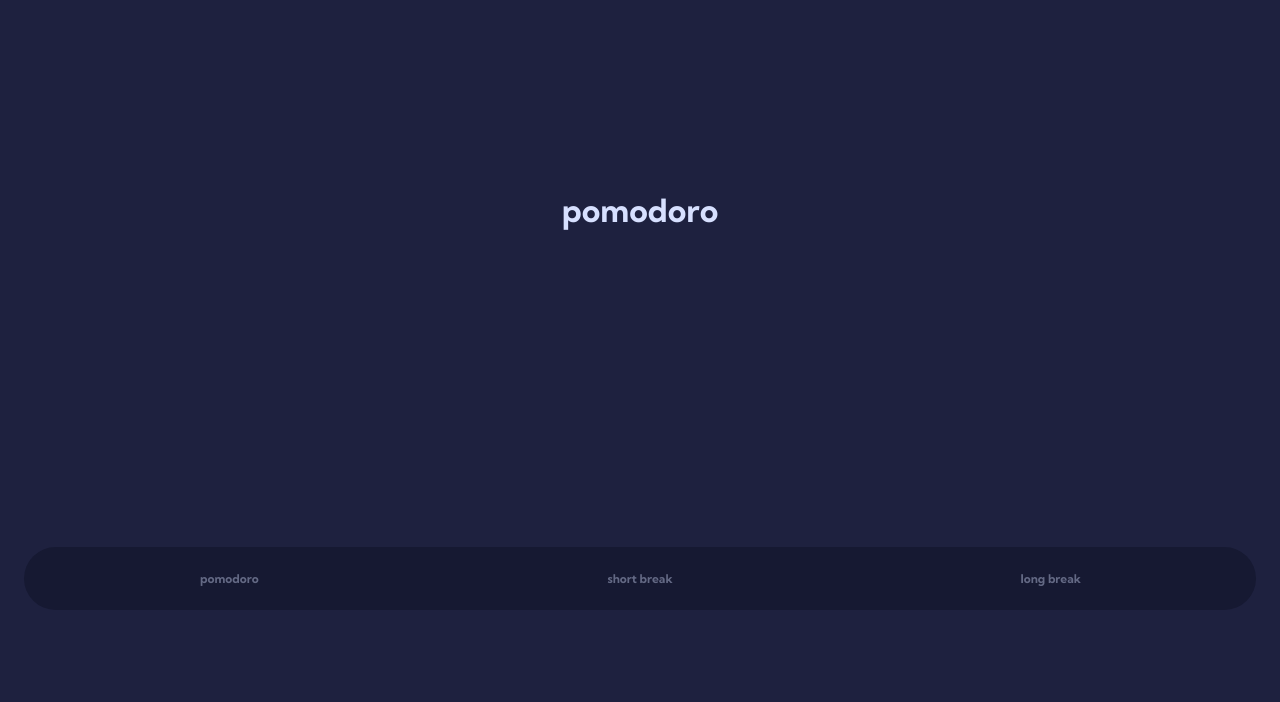
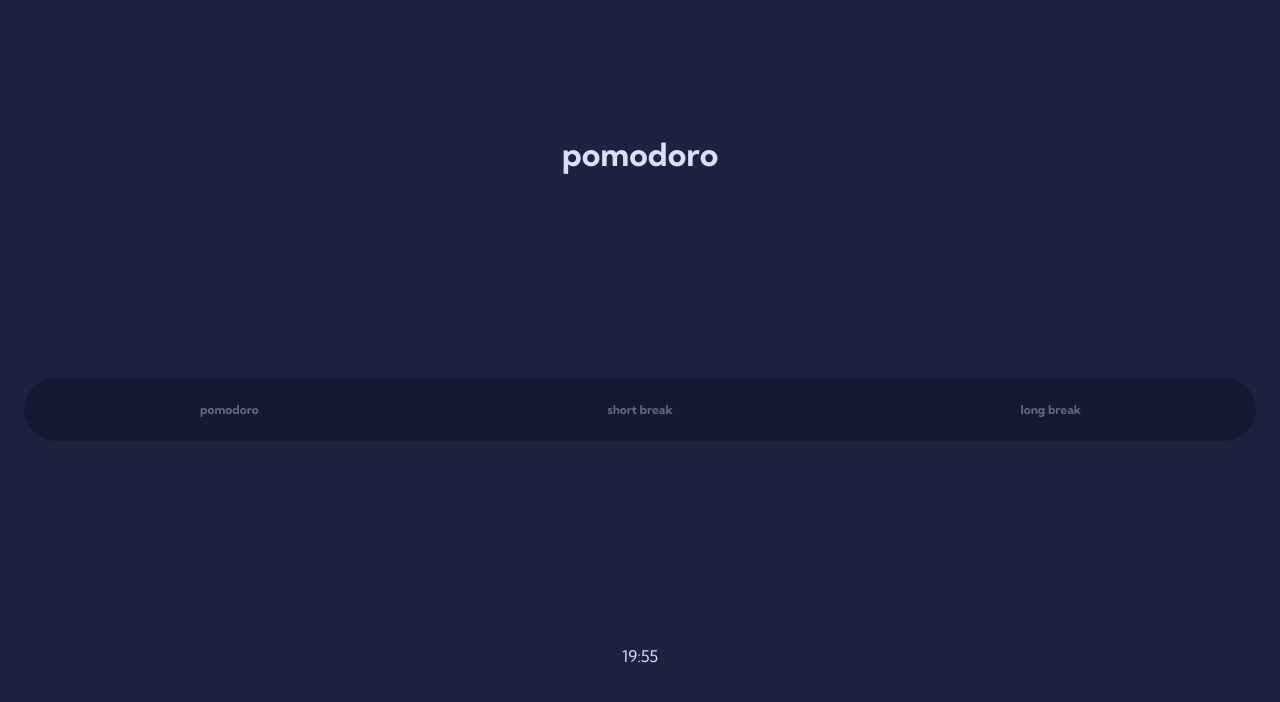
Before and after one commit to ryanbradley-webdev/pomodoro, a React (Vite) app: page / in a window 1280 px wide. Shown: the top 702 px of the page. Built offline with nearby package versions, Linux system fonts and the light colour scheme.

Commit message:
Add timing function to Timer component.

```diff
--- a/src/App.tsx
+++ b/src/App.tsx
@@ -1,6 +1,7 @@
 import { useState } from 'react'
 import OptionsBar from './components/OptionsBar/OptionsBar'
 import './App.css'
+import Timer from './components/Timer/Timer'
 
 function App() {
   const [option, setOption] = useState('pomodoro')
@@ -25,6 +26,10 @@ function App() {
         setOption={handleSetOption}
       />
 
+      <Timer
+        selectedOption={option}
+      />
+
     </main>
   )
 }
--- /dev/null
+++ b/src/components/Timer/Timer.tsx
@@ -0,0 +1,46 @@
+import { useEffect, useRef, useState } from 'react'
+import styles from './Timer.module.css'
+import { generateStartTime } from '../../lib/generateStartTime'
+import { parseRemainingTime } from '../../lib/parseRemainingTime'
+
+export default function Timer({
+  selectedOption
+}: {
+  selectedOption: string
+}) {
+  const [remainingTime, setRemainingTime] = useState(generateStartTime(selectedOption))
+
+  const timerInterval = useRef<number | undefined>()
+
+  useEffect(() => {
+
+    timerInterval.current = setInterval(() => {
+
+      setRemainingTime(prev => {
+
+        const newTimeRemaining = prev - 1
+
+        if (newTimeRemaining === 0) {
+          clearInterval(timerInterval.current)
+        }
+
+        return newTimeRemaining
+
+      })
+
+    }, 1000)
+
+    return () => clearInterval(timerInterval.current)
+
+  }, [])
+
+  return (
+    <div
+      className={styles.timer}
+    >
+
+      {parseRemainingTime(remainingTime)}
+
+    </div>
+  )
+}
--- /dev/null
+++ b/src/lib/generateStartTime.ts
@@ -0,0 +1,12 @@
+export const generateStartTime = (selectedOption: string) => {
+  switch (selectedOption) {
+    case 'pomodoro':
+      return 1200
+    case 'short break':
+      return 300
+    case 'long break':
+      return 900
+    default:
+      return 600
+  }
+}
--- /dev/null
+++ b/src/lib/parseRemainingTime.ts
@@ -0,0 +1,9 @@
+export const parseRemainingTime = (remainingtime: number) => {
+  const minutes = Math.floor(remainingtime / 60)
+  const seconds = remainingtime % 60
+
+  const minutesString = minutes < 10 ? '0' + minutes : minutes
+  const secondsString = seconds < 10 ? '0' + seconds : seconds
+
+  return minutesString + ':' + secondsString
+}
```
Also changed, not shown: src/components/Timer/Timer.module.css (added).
